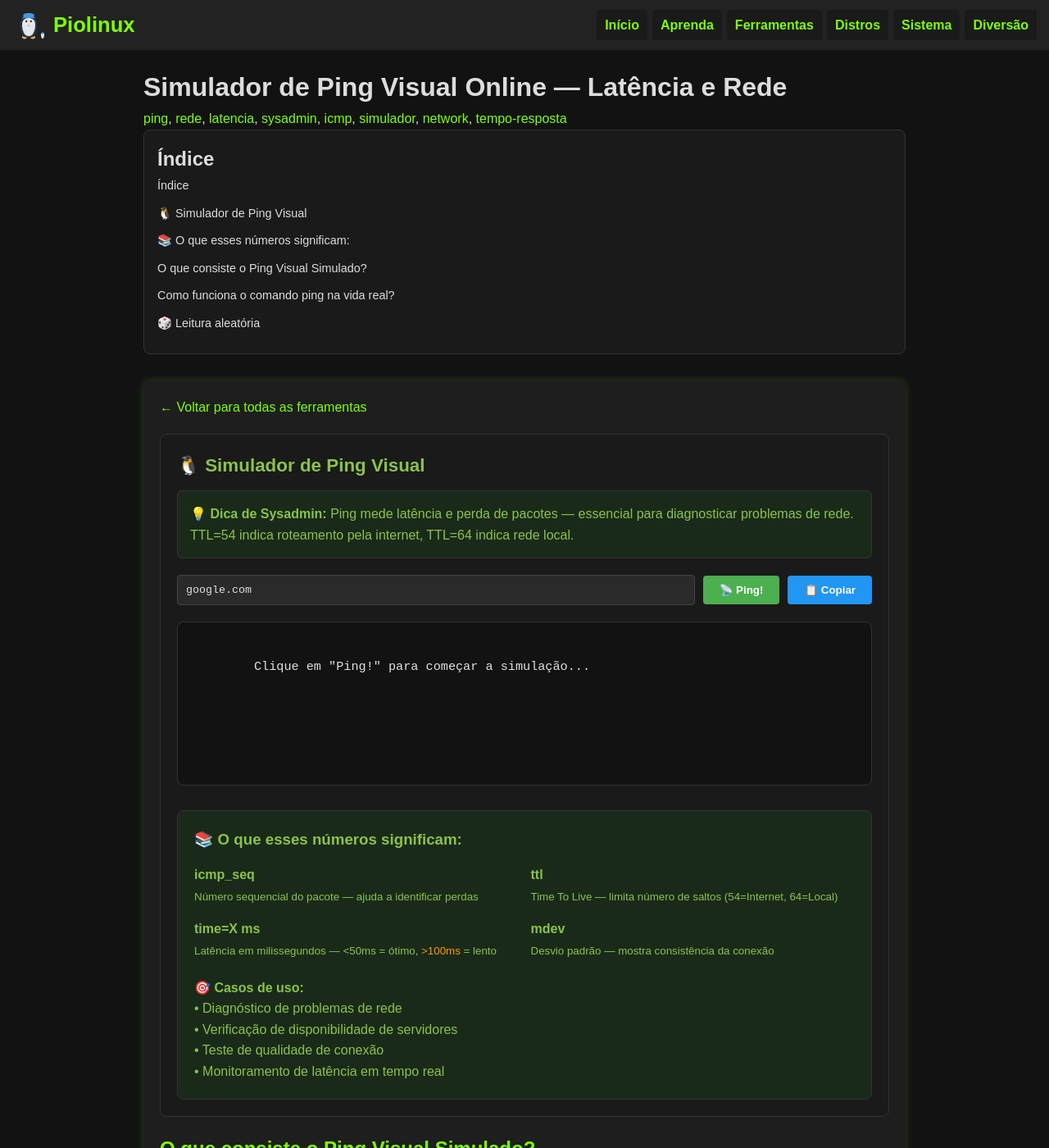
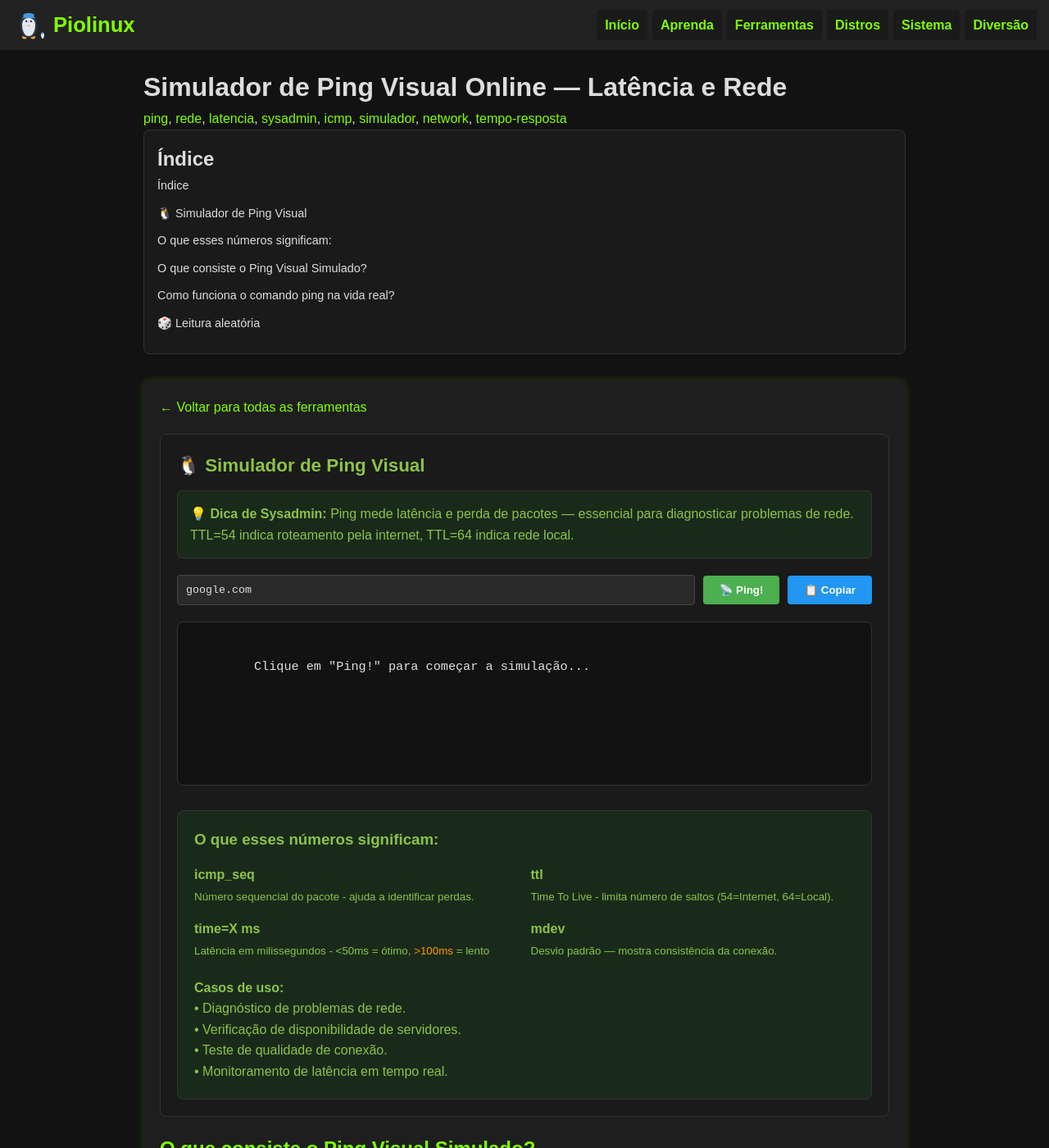
Before and after one commit to Piolinux/piolinux-site, a Jekyll site: the page built from _pages/tools/ping-simulator.html, in a window 1280 px wide and 1400 px high. Shown: the whole window at 82% size. Built offline with Jekyll 4.4.1, drawn with Linux system fonts in a browser that asks for light colours.

Commit message:
Update ping-simulator.html

```diff
--- a/_pages/tools/ping-simulator.html
+++ b/_pages/tools/ping-simulator.html
@@ -54,31 +54,31 @@ tags: [ping, rede, latencia, sysadmin, icmp, simulador, network, tempo-resposta]
   <div id="pingAlert" style="margin-top: 20px;"></div>
 
   <div style="background: #1a2a1a; color: #8bc34a; padding: 20px; border-radius: 8px; margin-top: 30px; border: 1px solid #333;">
-    <h3 style="color: #8bc34a; margin-top: 0;">📚 O que esses números significam:</h3>
+    <h3 style="color: #8bc34a; margin-top: 0;"> O que esses números significam:</h3>
     <div style="display: grid; grid-template-columns: 1fr 1fr; gap: 15px; margin-top: 15px;">
       <div>
         <strong style="color: #8bc34a;">icmp_seq</strong><br>
-        <small>Número sequencial do pacote — ajuda a identificar perdas</small>
+        <small>Número sequencial do pacote - ajuda a identificar perdas.</small>
       </div>
       <div>
         <strong style="color: #8bc34a;">ttl</strong><br>
-        <small>Time To Live — limita número de saltos (54=Internet, 64=Local)</small>
+        <small>Time To Live - limita número de saltos (54=Internet, 64=Local).</small>
       </div>
       <div>
         <strong style="color: #8bc34a;">time=X ms</strong><br>
-        <small>Latência em milissegundos — <span style="color: #8bc34a;"><50ms</span> = ótimo, <span style="color: #ff9800;">>100ms</span> = lento</small>
+        <small>Latência em milissegundos - <span style="color: #8bc34a;"><50ms</span> = ótimo, <span style="color: #ff9800;">>100ms</span> = lento</small>
       </div>
       <div>
         <strong style="color: #8bc34a;">mdev</strong><br>
-        <small>Desvio padrão — mostra consistência da conexão</small>
+        <small>Desvio padrão — mostra consistência da conexão.</small>
       </div>
     </div>
     <div style="margin-top: 20px;">
-      <strong>🎯 Casos de uso:</strong><br>
-      • Diagnóstico de problemas de rede<br>
-      • Verificação de disponibilidade de servidores<br>
-      • Teste de qualidade de conexão<br>
-      • Monitoramento de latência em tempo real
+      <strong>Casos de uso:</strong><br>
+      • Diagnóstico de problemas de rede.<br>
+      • Verificação de disponibilidade de servidores.<br>
+      • Teste de qualidade de conexão.<br>
+      • Monitoramento de latência em tempo real.<br>
     </div>
   </div>
 </div>
```
